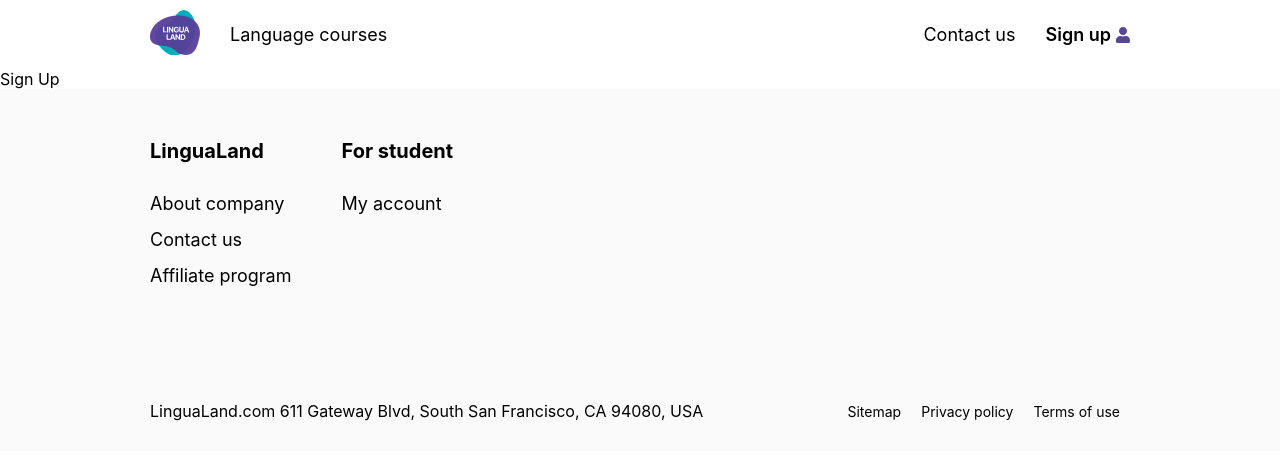
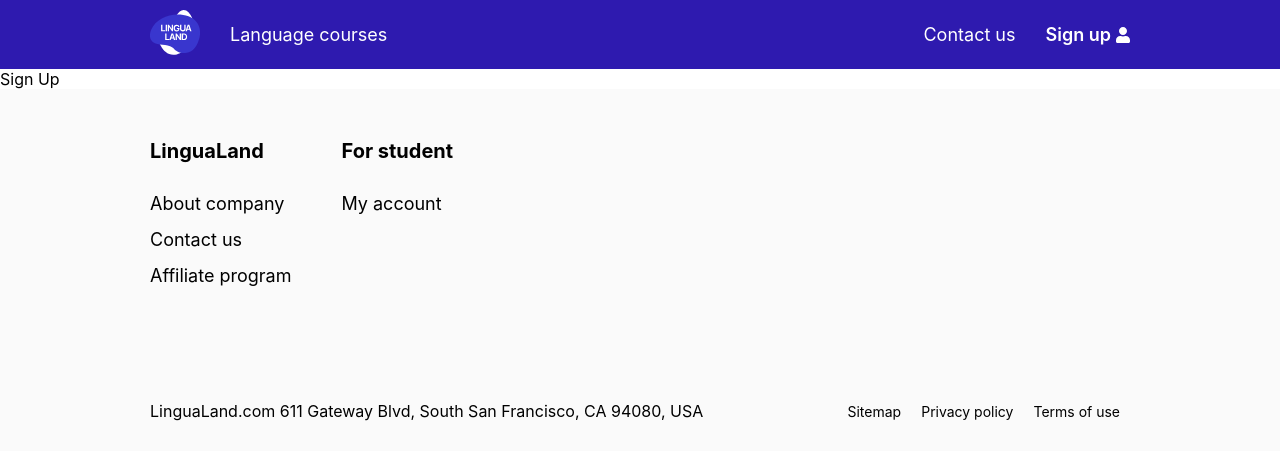
Before and after one commit to zhukouskayat/lingualand-react, a React (Create React App) app: page /login in a window 1280 px wide. Shown: the top 460 px of the page. Built offline with nearby package versions, Linux system fonts and the light colour scheme.

Commit message:
Updated header styles

```diff
--- a/src/header/header.css
+++ b/src/header/header.css
@@ -29,8 +29,12 @@ li {
 
 /* Colors */
 
-.fa-user {
-  color: #59459c;
+.faUser {
+  color: white;
+}
+
+#header {
+  background-color: #2E1AAF;
 }
 
 /* Fonts */
@@ -40,17 +44,17 @@ li {
 .courses{
   font-size: 18px;
   text-decoration: none;
-  color: black;
+  color: white;
 }
 
 .contact.active,
 .signUp.active,
 .courses.active {
   font-weight: 600;
-  color: black;
+  color:white;
 }
 
-.fa-user {
+.faUser {
   font-size: 16px;
 }
 
@@ -58,13 +62,13 @@ li {
 
 .contact:hover,
 .signUp:hover,
-.courses:hover{
-  color: #59459c;
+.courses:hover {
+  color: #adb9e2;
 }
 
 .contact.active:hover,
 .signUp.active:hover,
 .courses.active:hover {
   font-weight: 600;
-  color: black;
+  color: #adb9e2;
 }
--- a/src/header/header.js
+++ b/src/header/header.js
@@ -30,7 +30,7 @@ const Header = () => (
       <li className="s-geometry">
         <NavLink exact to="/login" className="signUp">
           Sign up
-          <FontAwesomeIcon icon={faUser} />
+          <FontAwesomeIcon icon={faUser} className="faUser" />
         </NavLink>
       </li>
     </ul>
```
Also changed, not shown: src/ill/logo.svg, 1 other file (tests, documents, lock files or other folders).
